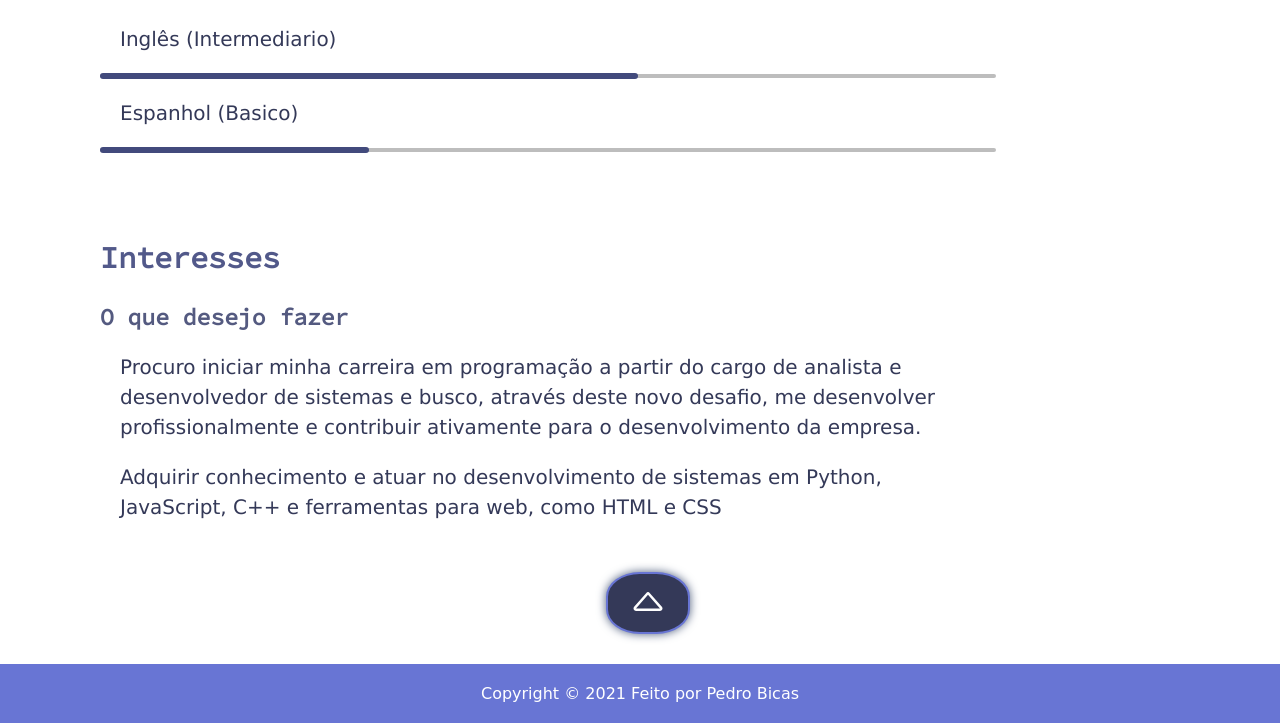
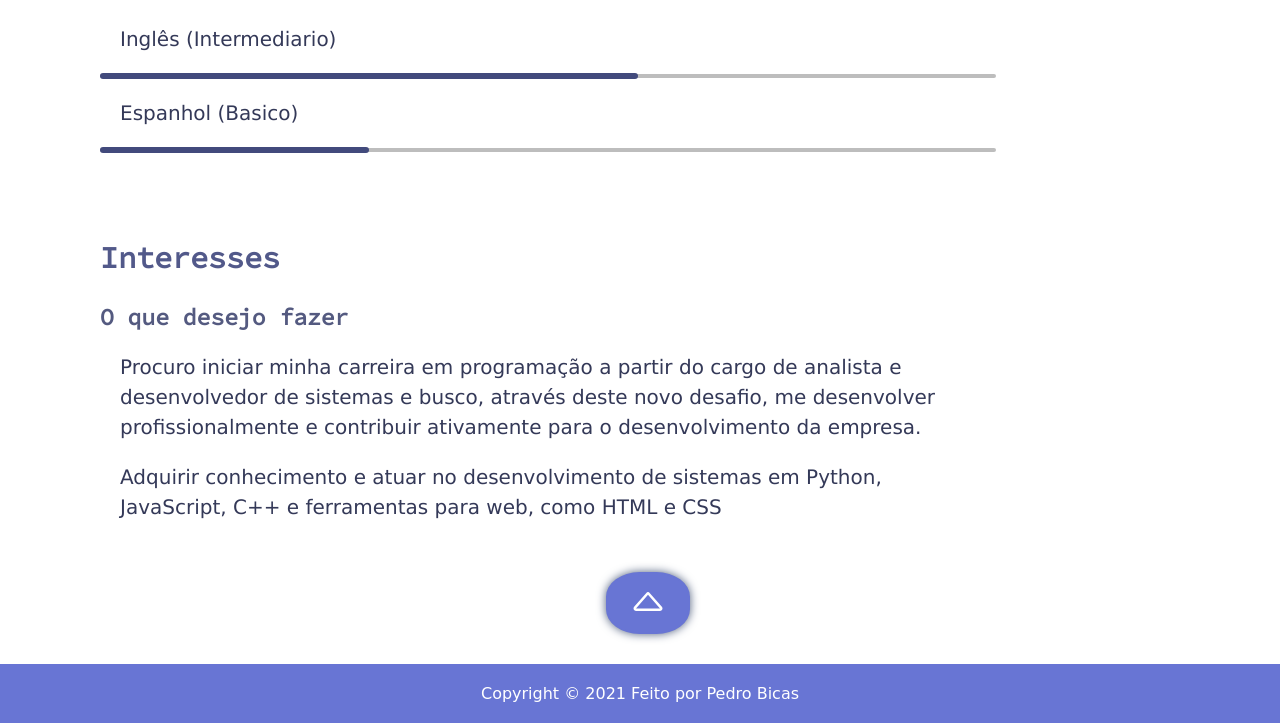
Before and after one commit to pedrobicas/pagina-pessoal, a plain HTML site: page index.html in a window 1280 px wide. In both pictures the pointer is over the link 647 px from the left and 3167 px from the top of the page. Shown: the part 2565-3288 px from the top of the page. Drawn offline with Linux system fonts and the light colour scheme; a web font is replaced by a local one.

Commit message:
Update style.css

```diff
--- a/style/style.css
+++ b/style/style.css
@@ -392,7 +392,7 @@ html {
 }
 .voltar a:hover, .voltar a:active {
     border-radius: 40%;
-    background-color: rgb(52, 57, 88);
+    background-color: rgb(104, 117, 212);
     box-shadow: 0px 0px 10px rgb(79, 94, 124);
     color: white;
 }
```
